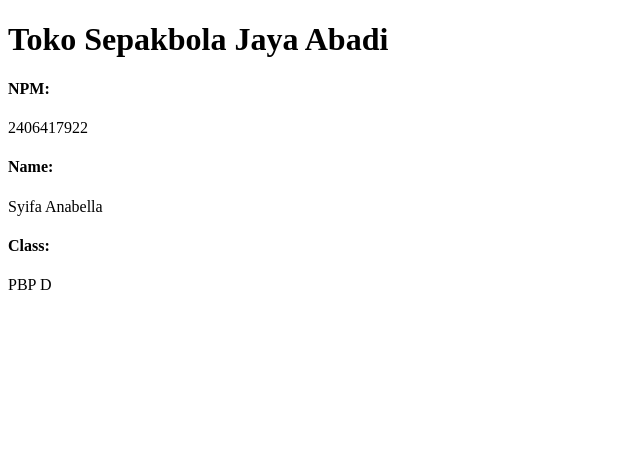
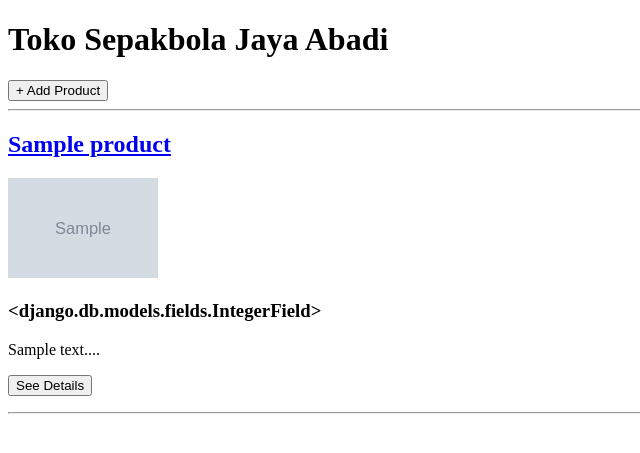
Before and after one commit to syifaakrt/toko-sepakbola-jaya-abadi, a Django app: page / in a window 1280 px wide. Shown: the top 453 px of the page, without its empty margins (0-640 px from the left). Run offline with Django 5.2, Linux system fonts and the light colour scheme; tables that the repository leaves empty hold one stand-in row (values such as "Sample post"); grey boxes marked "Sample" are stand-in pictures.

Commit message:
melakukan routing xml dan json, serta membuat field

```diff
--- a/main/models.py
+++ b/main/models.py
@@ -1,10 +1,20 @@
+import uuid
 from django.db import models
 
 # Create your models here.
 class Product (models.Model):
+    CATEGORY_CHOICES = [
+        ('ball', 'Bola'),
+        ('shoes', 'Sepatu Bola'),
+        ('jersey', 'Jersey'),
+        ('gloves', 'Sarung Tangan'),
+        ('accessories', 'Aksesoris'),
+    ]
+
+    id = models.UUIDField(primary_key=True, default=uuid.uuid4, editable=False)
     name = models.CharField(max_length=100)
     price = models.IntegerField
     description = models.TextField(max_length=500)
     thumbnail = models.URLField((""), max_length=200)
-    category = models.CharField
-    is_featured = models.BooleanField
+    category = models.CharField(max_length=20, choices=CATEGORY_CHOICES, default='bola')
+    is_featured = models.BooleanField(default=False)
--- a/main/templates/main.html
+++ b/main/templates/main.html
@@ -1,18 +1,45 @@
 <!DOCTYPE html>
 <html>
     <head>
-    <title>PBP Tugas 1</title>
+    <title>PBP Tugas 3</title>
     </head>
 
     <body>
+        {% extends 'base.html' %}
+        {% block content %}
         <h1>Toko Sepakbola Jaya Abadi</h1>
 
-        <h4>NPM: </h4>
-        <p>{{npm}}</p> <!-- Ubah sesuai dengan npm kamu -->
-        <h4>Name: </h4>
-        <p>{{name}}</p> <!-- Ubah sesuai dengan nama kamu -->
-        <h4>Class: </h4>
-        <p>{{class}}</p> <!-- Ubah sesuai dengan kelas kamu -->
+        <a href="{% url 'main:add_product' %}">
+        <button>+ Add Product</button>
+        </a>
+
+        <hr>
+
+        {% if not product_list %}
+        <p>Belum ada produk toko.</p>
+        {% else %}
+
+        {% for product in product_list %}
+        <div>
+        <h2><a href="{% url 'main:show_product' product.id %}">{{ product.name }}</a></h2>
+
+        {% if product.thumbnail %}
+        <img src="{{ product.thumbnail }}" alt="thumbnail" width="150" height="100">
+        <br />
+        {% endif %}
+
+        <h3> {{ product.price }} </h3>
+        <p>{{ product.description|truncatewords:25 }}...</p>
+
+        <p><a href="{% url 'main:show_product' product.id %}"><button>See Details</button></a></p>
+        </div>
+
+        <hr>
+        {% endfor %}
+
+        {% endif %}
+        {% endblock content %}
+
     </body>
 
 </html>
--- a/main/urls.py
+++ b/main/urls.py
@@ -1,8 +1,14 @@
 from django.urls import path
-from main.views import show_main
+from main.views import show_main, show_json, show_json_byId, show_xml, show_xml_byId, add_product, show_product
 
 app_name = 'main'
 
 urlpatterns = [
     path('', show_main, name='show_main'),
+    path('xml/', show_xml, name = 'show_xml'),
+    path('json/', show_json, name = 'show_json'),
+    path('xml/<str:productId>/', show_xml_byId, name = 'show_xml_byId'),
+    path('json/<str:productId>', show_json_byId, name = 'show_json_byId'),
+    path('add-product/', add_product, name = 'add_product'),
+    path('product/<str:productId>/', show_product, name = 'show_product')
 ]
--- a/main/views.py
+++ b/main/views.py
@@ -1,11 +1,50 @@
-from django.shortcuts import render
+from django.shortcuts import get_object_or_404, redirect, render
+from .models import Product
+from django.http import HttpResponse
+from django.core import serializers
+from .forms import ProductForms
 
 # Create your views here.
+
 def show_main(request):
-    context = {
-        'npm' : '2406417922',
-        'name': 'Syifa Anabella',
-        'class': 'PBP D'
-    }
+    product_list = Product.objects.all()
+    return render(request, "main.html", {'product_list':product_list})
 
-    return render(request, "main.html", context)
+def show_xml(request):
+    product_list = Product.objects.all()
+    xml_data = serializers.serialize("xml", product_list)
+    return HttpResponse(xml_data, content_type = "application/xml")
+
+def show_json(request):
+    product_list = Product.objects.all()
+    json_data = serializers.serialize("json", product_list)
+    return HttpResponse(json_data, content_type = "application/json")
+
+def show_xml_byId(request, productId):
+    try:
+        product_list = Product.objects.filter(pk=productId)
+        xml_data = serializers.serialize("xml", product_list)
+        return HttpResponse(xml_data, content_type = "application/xml")
+    except Product.DoesNotExist:
+        return HttpResponse(status=404)
+
+def show_json_byId(request, productId):
+    try:
+        product_list = Product.objects.filter(pk=productId)
+        json_data = serializers.serialize("json", product_list)
+        return HttpResponse(json_data, content_type = "application/json")
+    except Product.DoesNotExist:
+        return HttpResponse(status=404)
+
+def add_product(request):
+    form = ProductForms(request.POST or None)
+    if (form.is_valid and request.method == "POST"):
+        form.save()
+        return redirect('main:show_main')
+
+    context = {"form":form}
+    return render(request, 'add_product.html', context)
+
+def show_product(request, productId):
+    product = get_object_or_404(Product, pk=productId)
+    return render(request, 'product_details.html', {'product':product})
--- /dev/null
+++ b/templates/base.html
@@ -0,0 +1,13 @@
+{% load static %}
+<!DOCTYPE html>
+<html lang="en">
+<head>
+    <meta charset="UTF-8" />
+    <meta name="viewport" content="width=device-width, initial-scale=1.0" />
+    {% block meta %} {% endblock meta %}
+</head>
+
+<body>
+    {% block content %} {% endblock content %}
+</body>
+</html>
--- a/toko_sepakbola_jaya_abadi/settings.py
+++ b/toko_sepakbola_jaya_abadi/settings.py
@@ -59,7 +59,7 @@ ROOT_URLCONF = 'toko_sepakbola_jaya_abadi.urls'
 TEMPLATES = [
     {
         'BACKEND': 'django.template.backends.django.DjangoTemplates',
-        'DIRS': [],
+        'DIRS': [BASE_DIR / 'templates'],
         'APP_DIRS': True,
         'OPTIONS': {
             'context_processors': [
--- a/toko_sepakbola_jaya_abadi/urls.py
+++ b/toko_sepakbola_jaya_abadi/urls.py
@@ -15,7 +15,6 @@ Including another URLconf
     2. Add a URL to urlpatterns:  path('blog/', include('blog.urls'))
 """
 from django.contrib import admin
-from django.urls import path
 from django.urls import path, include
 
 urlpatterns = [
```
Also changed, not shown: main/forms.py (added, +8 -0 lines), main/templates/add_product.html (added, +28 -0 lines), main/templates/product_details.html (added, +23 -0 lines), README.md.
